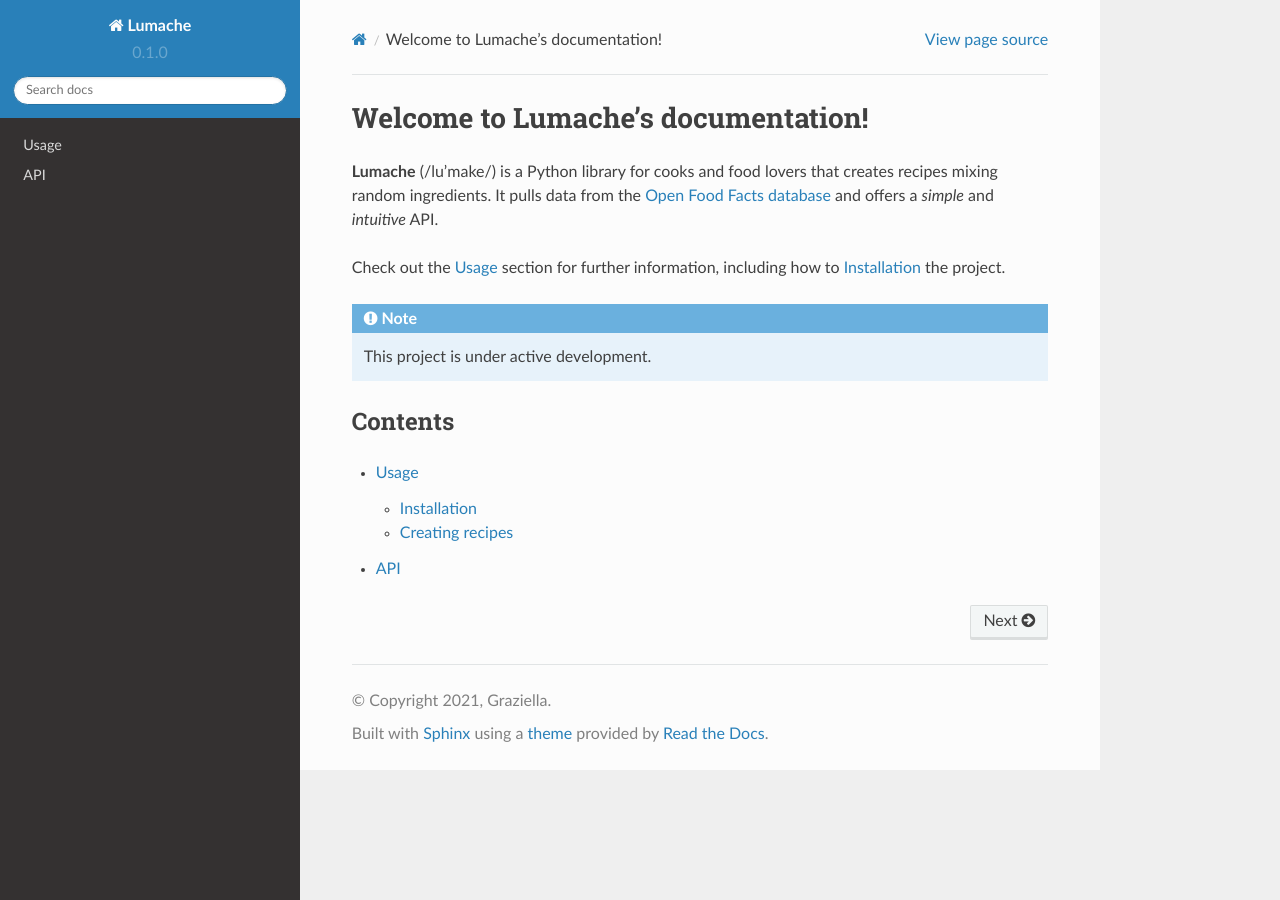
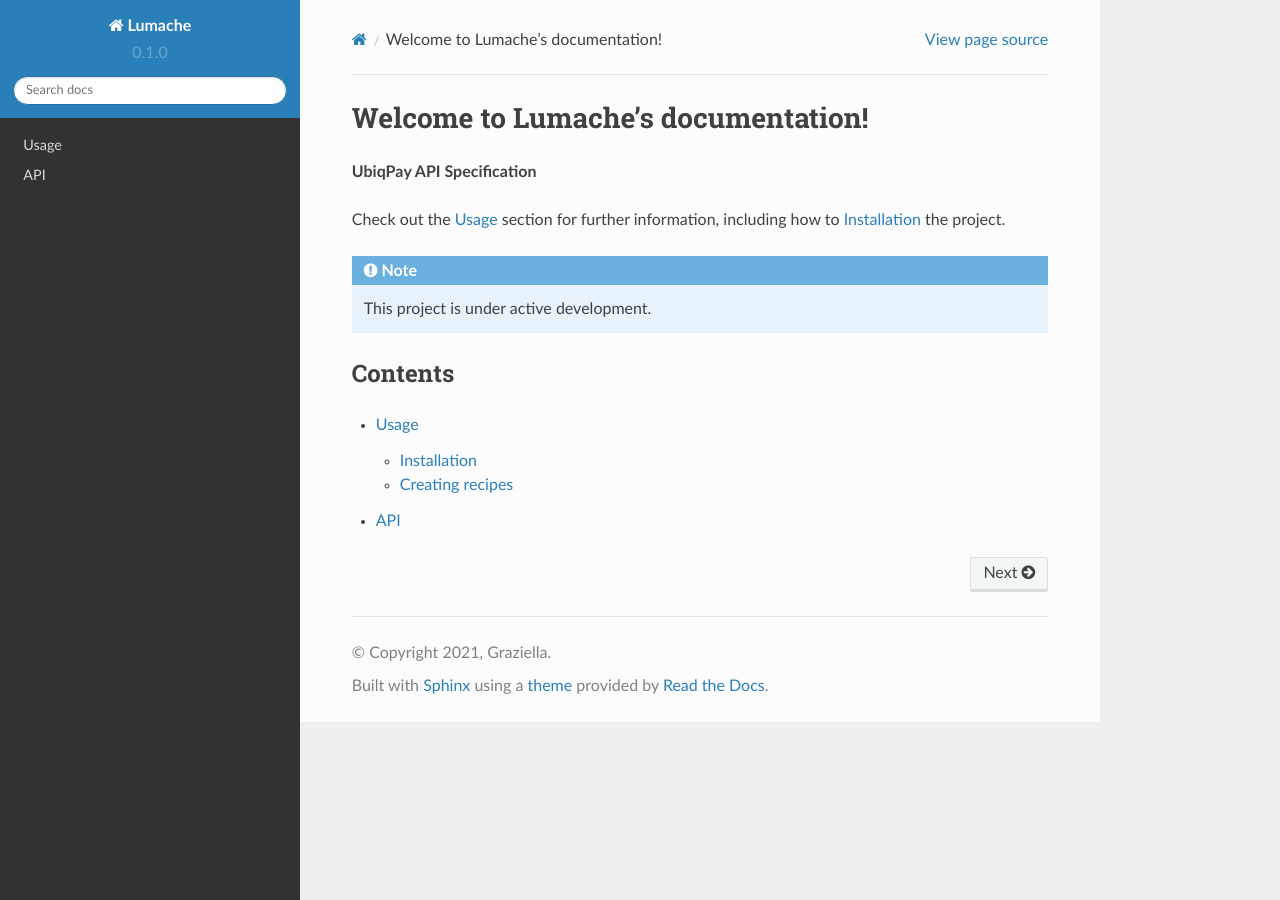
Before and after one commit to nelsonkimaiga/animated-waffle, a Sphinx documentation site: the page built from docs/source/index.rst, in a window 1280 px wide. Built offline with Sphinx 7.4.7 and the Read the Docs theme 2.0.0, drawn with Linux system fonts in a browser that asks for light colours.

Commit message:
Update index.rst

```diff
--- a/docs/source/index.rst
+++ b/docs/source/index.rst
@@ -1,10 +1,7 @@
 Welcome to Lumache's documentation!
 ===================================
 
-**Lumache** (/lu'make/) is a Python library for cooks and food lovers
-that creates recipes mixing random ingredients.
-It pulls data from the `Open Food Facts database <https://world.openfoodfacts.org/>`_
-and offers a *simple* and *intuitive* API.
+**UbiqPay API Specification**
 
 Check out the :doc:`usage` section for further information, including
 how to :ref:`installation` the project.
```
